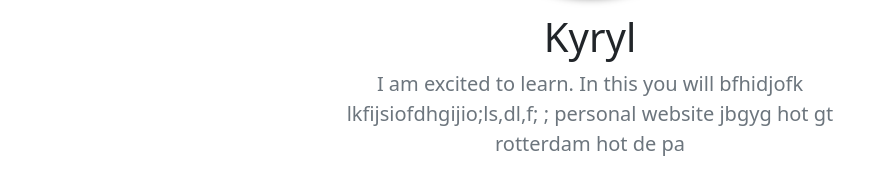
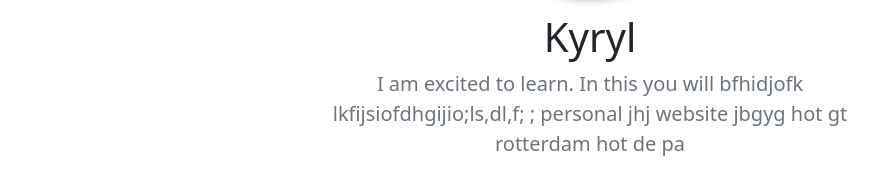
Before and after one commit to Alyona-Nekhryshchyniuk/html, a plain HTML site: page index.html in a window 1280 px wide. Shown: the part 371-543 px from the top of the page, without its empty margins (50-925 px from the left). Drawn offline with nearby package versions, Linux system fonts and the light colour scheme.

Commit message:
just commit

```diff
--- a/index.html
+++ b/index.html
@@ -66,7 +66,7 @@
           <h1 class="fw-light">Kyryl</h1>
           <p class="lead text-muted">
             I am excited to learn. In this you will bfhidjofk
-            lkfijsiofdhgijio;ls,dl,f; ; personal website jbgyg
+            lkfijsiofdhgijio;ls,dl,f; ; personal jhj website jbgyg
             <span>hot</span> gt rotterdam hot de pa
           </p>
           <a
```
